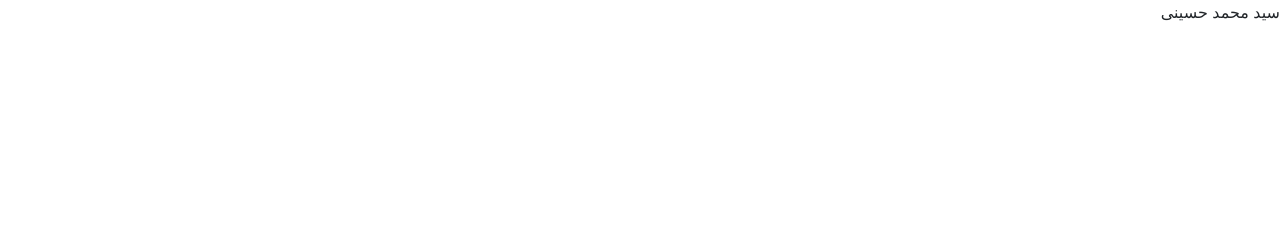
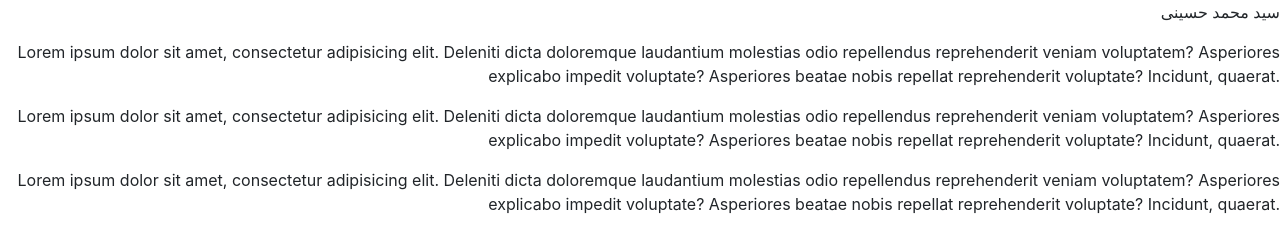
Before and after one commit to iMMDdev/Bootstrap-v4-rtl, a website: page index.html in a window 1280 px wide. Drawn offline with Linux system fonts and the light colour scheme.

Commit message:
add tag p in index

```diff
--- a/index.html
+++ b/index.html
@@ -12,5 +12,8 @@
 </head>
 <body>
 <p>سید محمد حسینی</p>
+<p>Lorem ipsum dolor sit amet, consectetur adipisicing elit. Deleniti dicta doloremque laudantium molestias odio repellendus reprehenderit veniam voluptatem? Asperiores explicabo impedit voluptate? Asperiores beatae nobis repellat reprehenderit voluptate? Incidunt, quaerat. </p>
+<p>Lorem ipsum dolor sit amet, consectetur adipisicing elit. Deleniti dicta doloremque laudantium molestias odio repellendus reprehenderit veniam voluptatem? Asperiores explicabo impedit voluptate? Asperiores beatae nobis repellat reprehenderit voluptate? Incidunt, quaerat. </p>
+<p>Lorem ipsum dolor sit amet, consectetur adipisicing elit. Deleniti dicta doloremque laudantium molestias odio repellendus reprehenderit veniam voluptatem? Asperiores explicabo impedit voluptate? Asperiores beatae nobis repellat reprehenderit voluptate? Incidunt, quaerat. </p>
 </body>
 </html>
```
